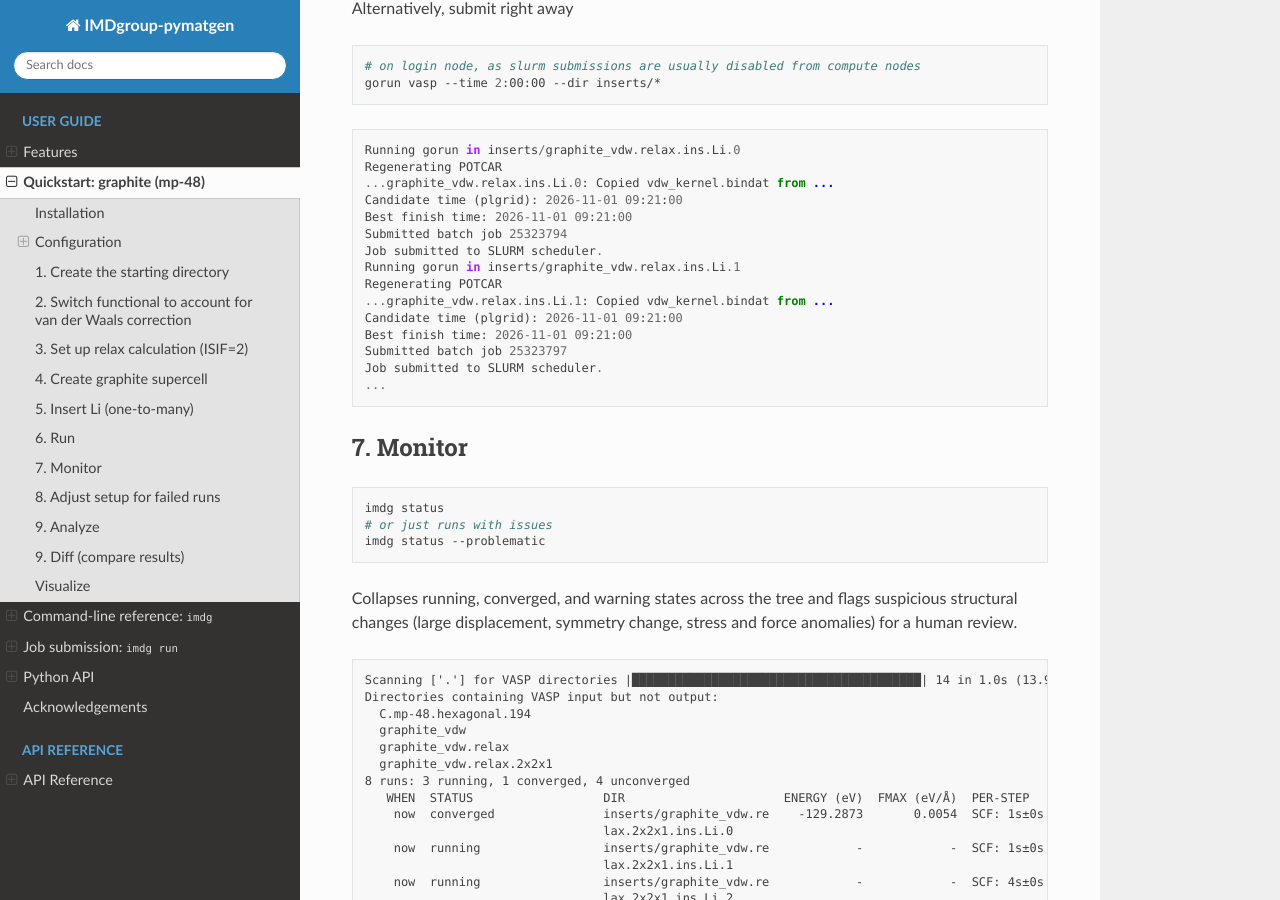
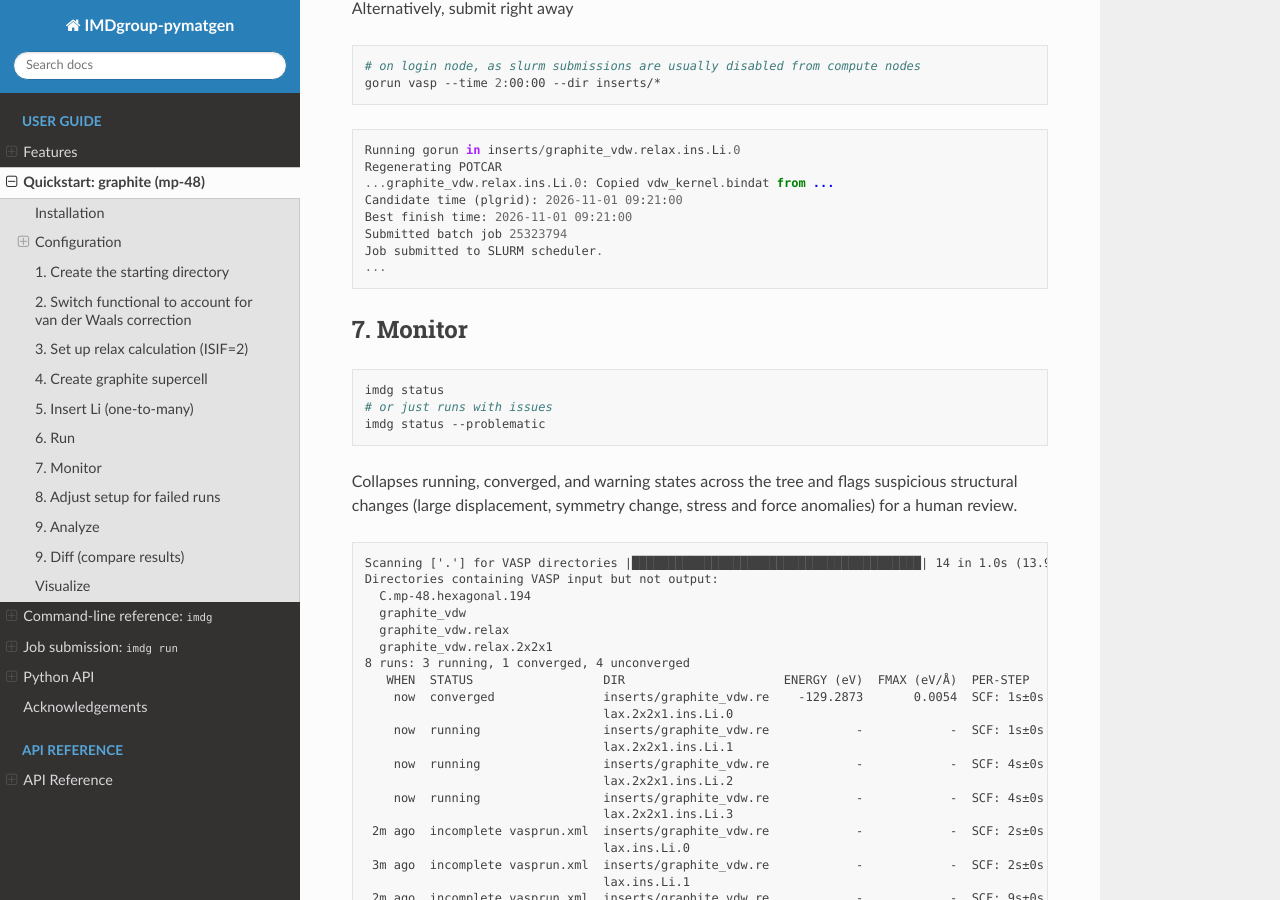
Before and after one commit to yantar92/IMDgroup-pymatgen, a Sphinx documentation site: the page built from docs/quickstart.md, in a window 1280 px wide and 900 px high, scrolled down 3810 px. Built offline with Sphinx 7.4.7 and the Read the Docs theme 3.1.0, drawn with Linux system fonts in a browser that asks for light colours.

Commit message:
docs/quickstart.md: Use less verbose example output

````diff
--- a/docs/quickstart.md
+++ b/docs/quickstart.md
@@ -200,13 +200,6 @@ Candidate time (plgrid): 2026-11-01 09:21:00
 Best finish time: 2026-11-01 09:21:00
 Submitted batch job 25323794
 Job submitted to SLURM scheduler.
-Running gorun in inserts/graphite_vdw.relax.ins.Li.1
-Regenerating POTCAR
-...graphite_vdw.relax.ins.Li.1: Copied vdw_kernel.bindat from ...
-Candidate time (plgrid): 2026-11-01 09:21:00
-Best finish time: 2026-11-01 09:21:00
-Submitted batch job 25323797
-Job submitted to SLURM scheduler.
 ...
 ```
 
````
